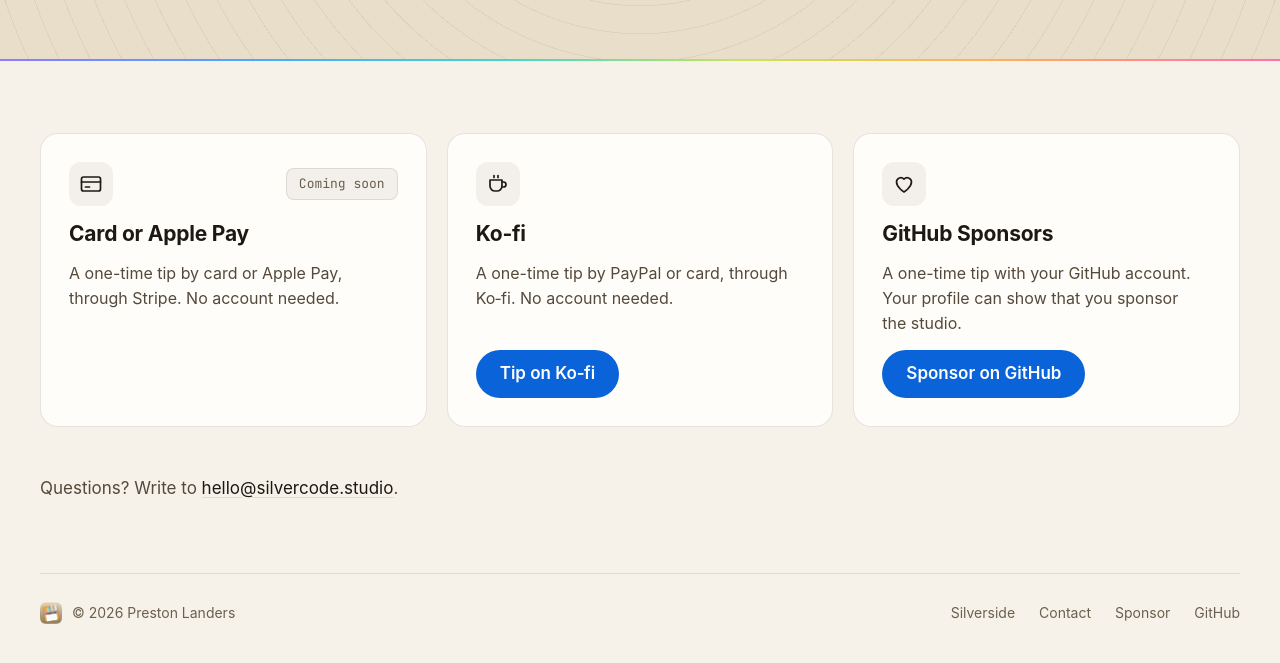
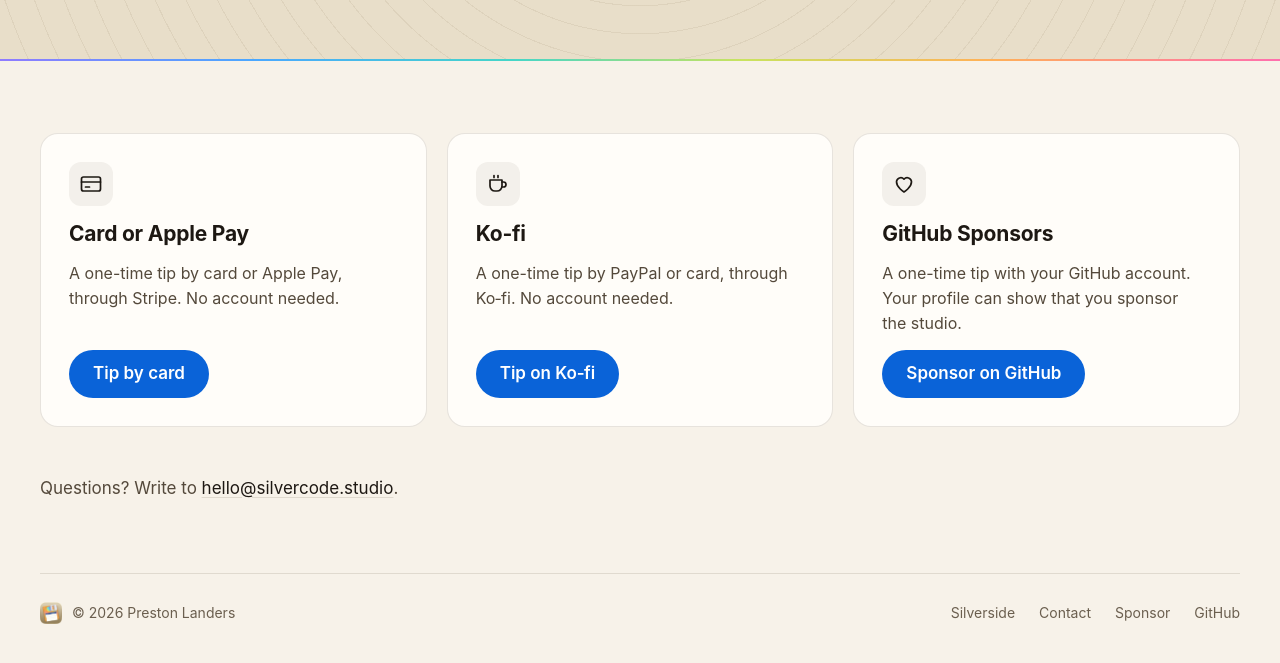
Before and after one commit to SilvercodeStudio/SilvercodeStudio.github.io, a plain HTML site: page sponsor.html in a window 1280 px wide. Shown: the part 279-942 px from the top of the page. Drawn offline with nearby package versions, Linux system fonts and the light colour scheme.

Commit message:
Stripe link

```diff
--- a/sponsor.html
+++ b/sponsor.html
@@ -76,12 +76,10 @@
         <article class="ss-card">
           <div class="ss-card__head">
             <div class="ss-card__icon"><svg viewBox="0 0 24 24" fill="none" stroke="currentColor" stroke-width="1.7" stroke-linecap="round" stroke-linejoin="round" aria-hidden="true"><rect x="2.5" y="5" width="19" height="14" rx="2"/><path d="M2.5 10h19M6.5 15h4"/></svg></div>
-            <span class="ss-chip ss-chip--soon">Coming soon</span>
           </div>
           <h2 class="ss-card__title">Card or Apple Pay</h2>
           <p class="ss-card__text">A one-time tip by card or Apple Pay, through Stripe. No account needed.</p>
-          <!-- When the Stripe Payment Link is ready, take out the chip above and add:
-          <a class="ss-btn" href="https://buy.stripe.com/...">Tip by card</a> -->
+          <a class="ss-btn" href="https://buy.stripe.com/7sYaEW8kKafJcpteoH7N600">Tip by card</a>
         </article>
 
         <article class="ss-card">
```
